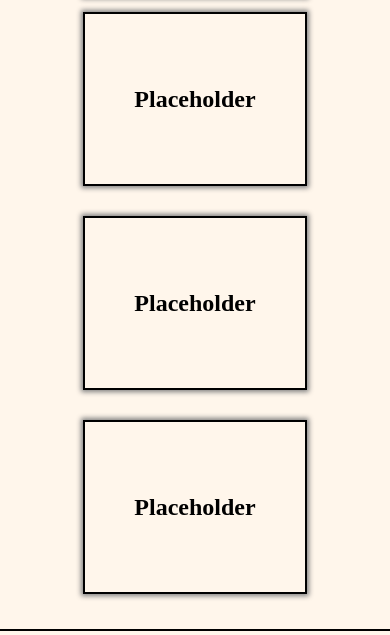
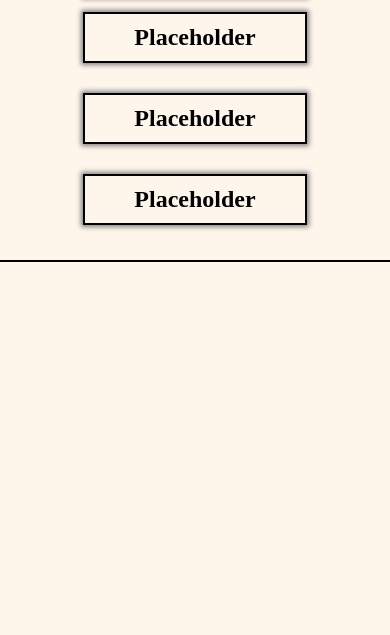
Before and after one commit to jocephuss/CD-FlashCards, a plain HTML site: page index.html in a window 390 px wide. Shown: the part 209-844 px from the top of the page. Drawn offline with Linux system fonts and the light colour scheme.

Commit message:
"fixed another issue"

```diff
--- a/assets/CSS/style.css
+++ b/assets/CSS/style.css
@@ -192,4 +192,7 @@ section {
   #disQ {
     align-items: center;
   }
+  .card {
+    height: fit-content;
+  }
 }
```
